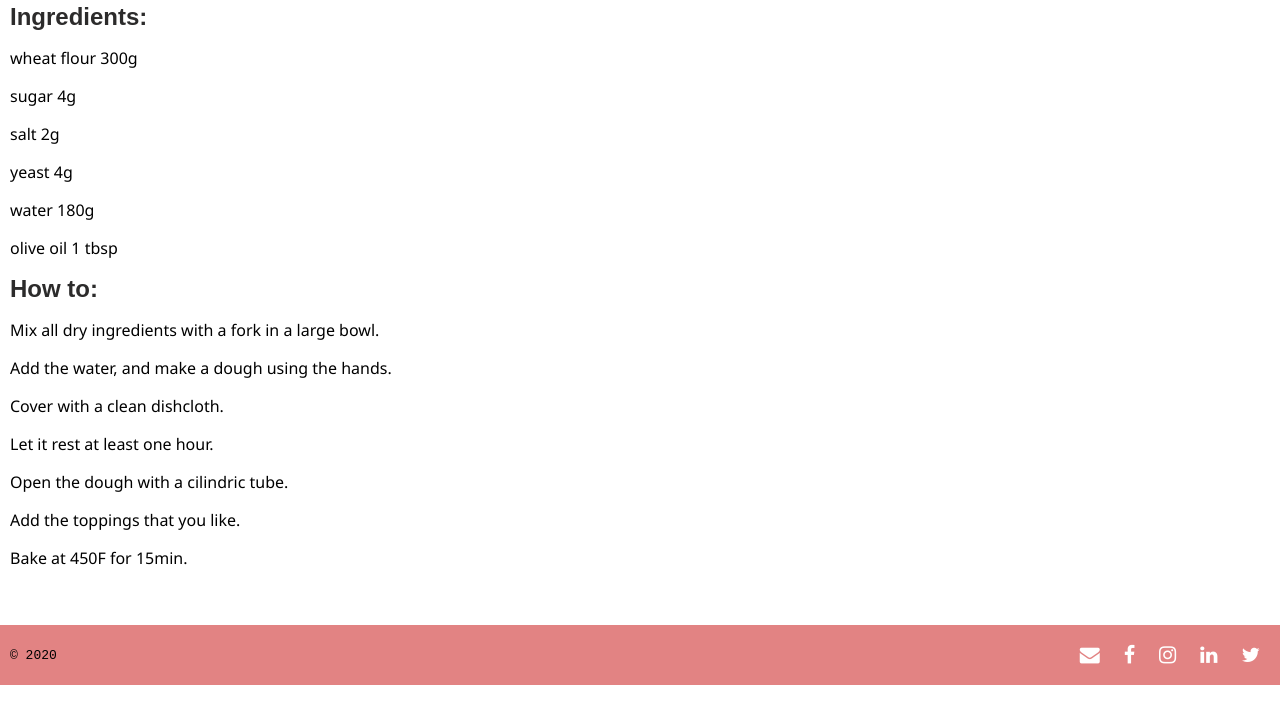
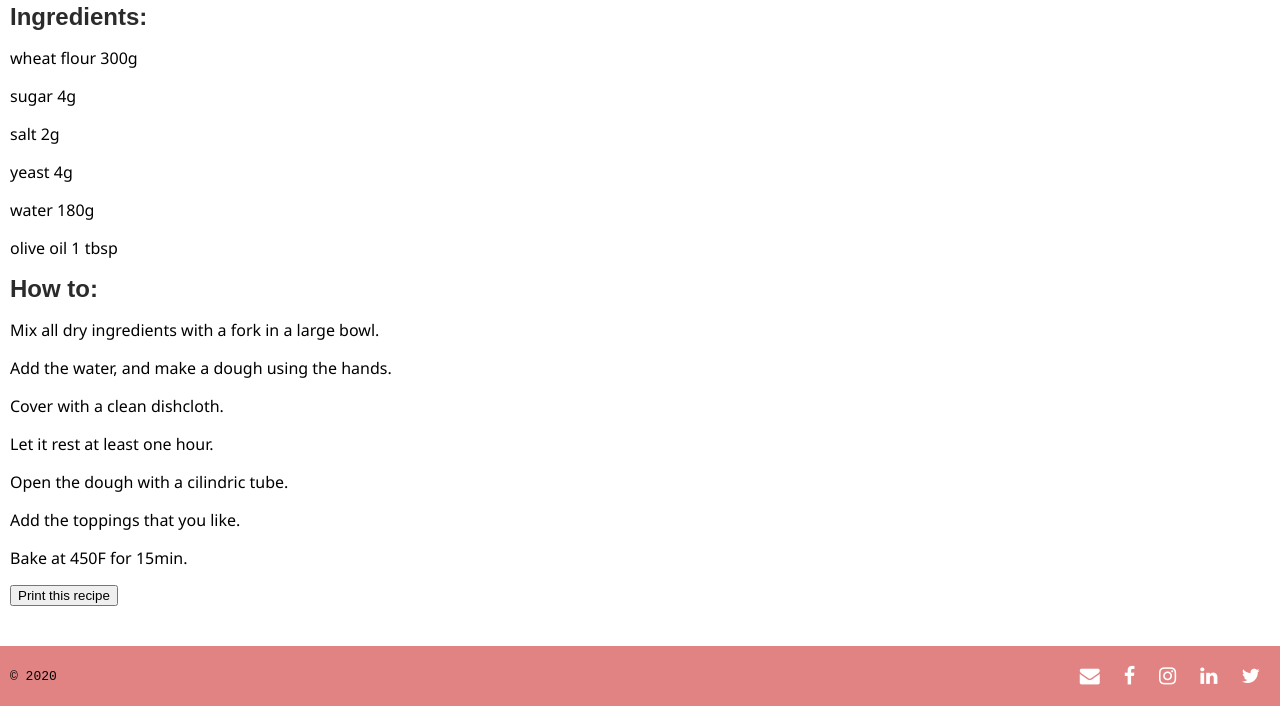
Before and after one commit to barbaracrp/udacity-project-1, a plain HTML site: page recipes.html in a window 1280 px wide. Shown: the part 158-864 px from the top of the page. Before the commit the page ends 843 px from the top, so only its background shows below. Drawn offline with Linux system fonts and the light colour scheme.

Commit message:
add button to print page

```diff
--- a/recipes.html
+++ b/recipes.html
@@ -39,7 +39,7 @@
             <p>Open the dough with a cilindric tube.</p>
             <p>Add the toppings that you like.</p>
             <p>Bake at 450F for 15min.</p>
-
+            <button onclick="javascript:window.print()">Print this recipe</button>
         </main>
         <footer class="footer">
             <section class="copy">
```
